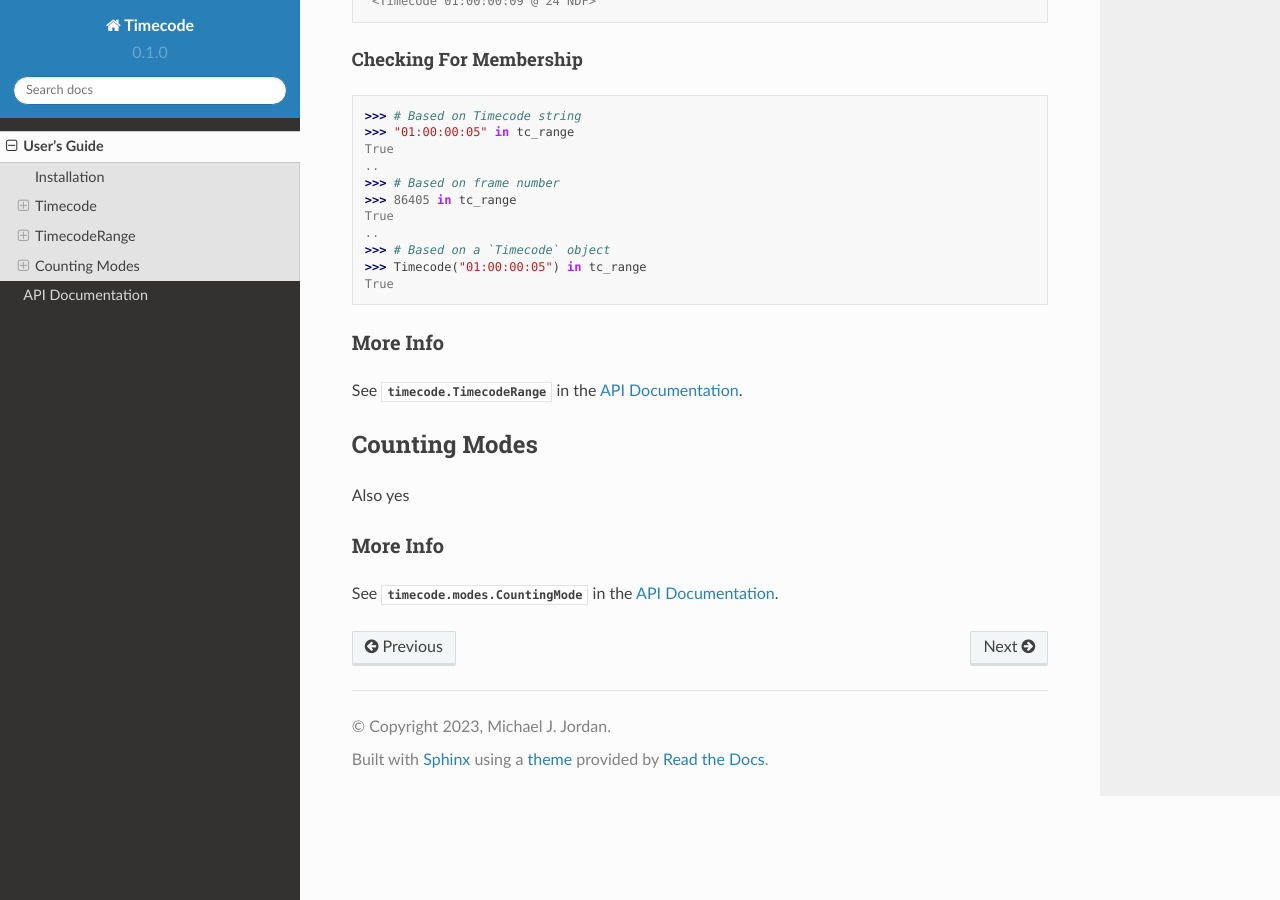
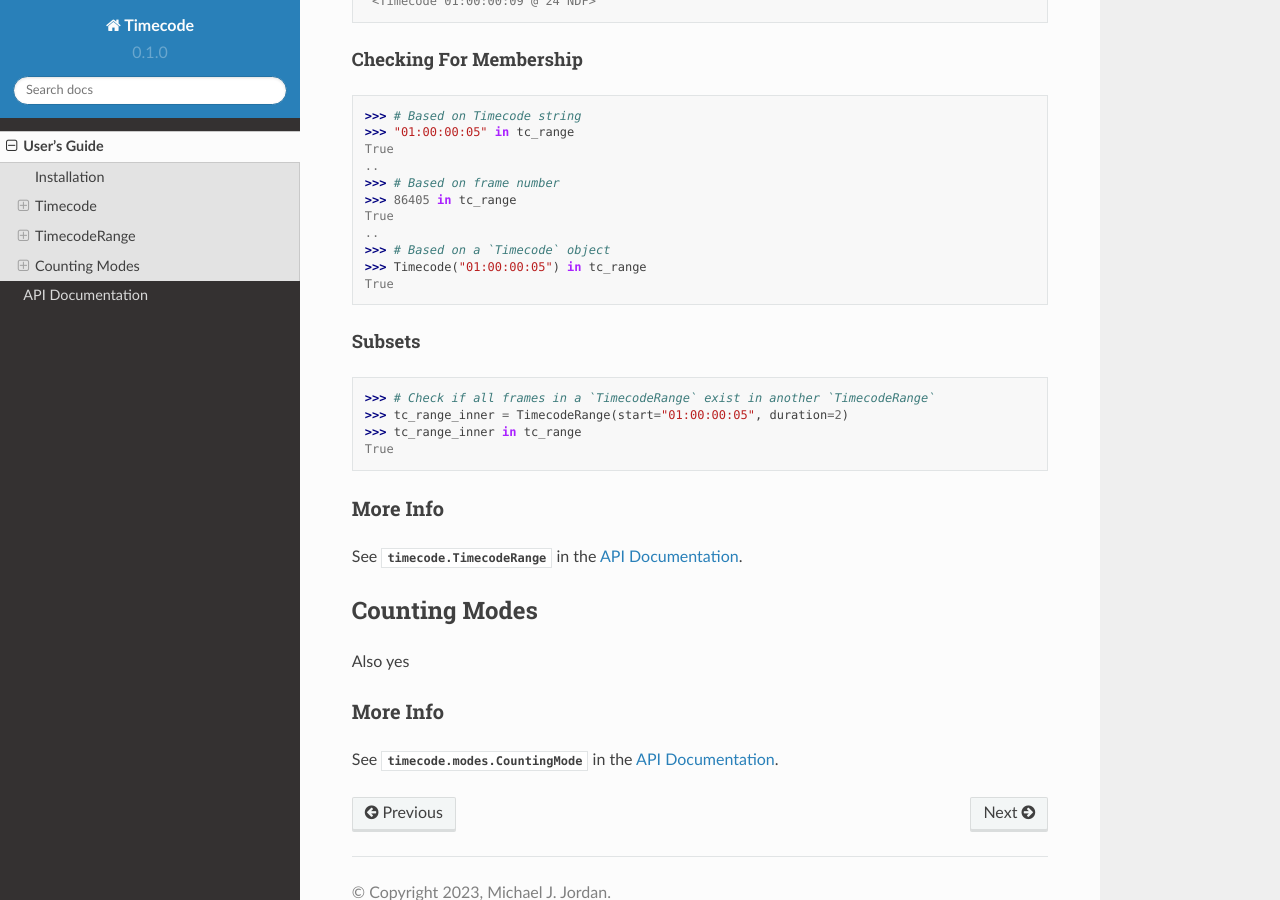
Before and after one commit to mjiggidy/timecode, a Sphinx documentation site: the page built from docs/source/usage.rst, in a window 1280 px wide and 900 px high, scrolled down 4264 px. Built offline with Sphinx 7.4.7 and the Read the Docs theme 2.0.0, drawn with Linux system fonts in a browser that asks for light colours; some of the changed text lies outside the part shown.

Commit message:
Add Subset info

```diff
--- a/docs/source/usage.rst
+++ b/docs/source/usage.rst
@@ -99,8 +99,8 @@ TimecodeRange
 .. autoclass:: timecode.TimecodeRange
    :noindex:
 
-Specifying A Range
-~~~~~~~~~~~~~~~~~~
+Creating A Range
+~~~~~~~~~~~~~~~~
 
 :py:class:`~timecode.TimecodeRange` requires at least two of the following parameters: ``start``, ``duration``, ``end``.  The third parameter will be calculated from the other
 two if it is not given.
@@ -213,6 +213,14 @@ True
 >>> Timecode("01:00:00:05") in tc_range
 True
 
+Subsets
+*******
+
+>>> # Check if all frames in a `TimecodeRange` exist in another `TimecodeRange`
+>>> tc_range_inner = TimecodeRange(start="01:00:00:05", duration=2)
+>>> tc_range_inner in tc_range
+True
+
 More Info
 ~~~~~~~~~
 
```
